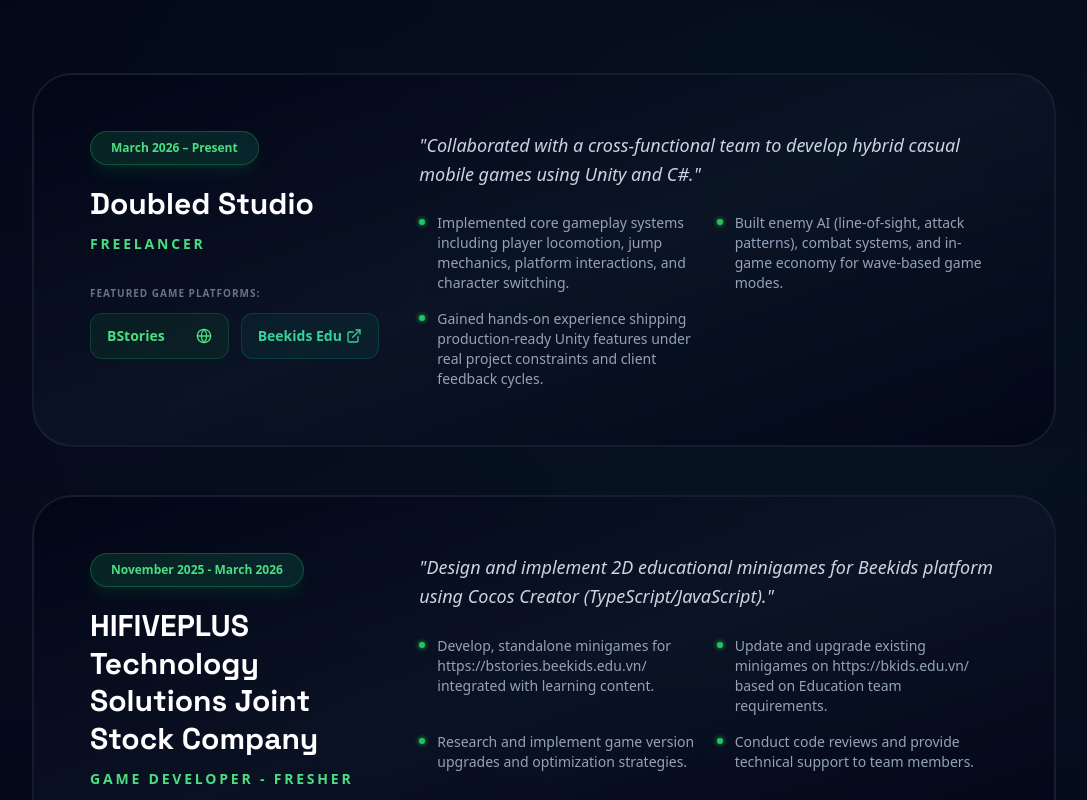
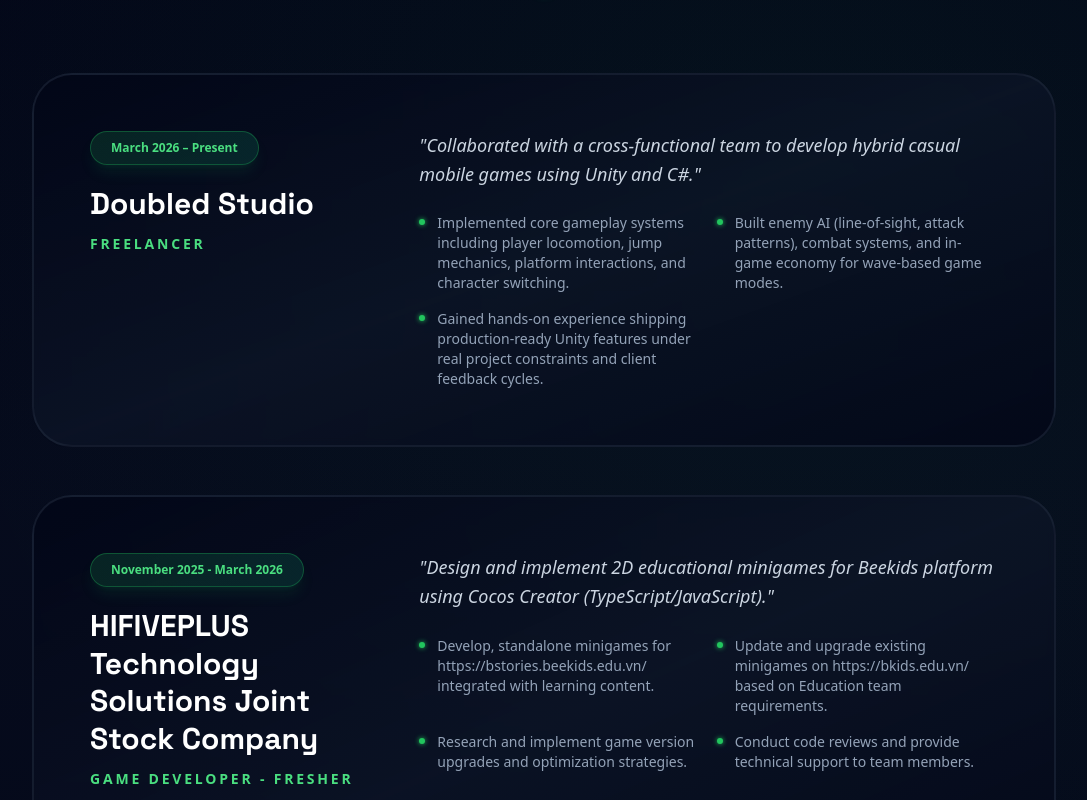
Before and after one commit to trandangtin2003/TranDangTin_Portfolio, a React (Vite) app: page / in a window 1280 px wide. Shown: the part 4260-5060 px from the top of the page, without its empty margins (96-1183 px from the left). Built offline with nearby package versions, Linux system fonts and the light colour scheme.

Commit message:
update 2

```diff
--- a/components/App.tsx
+++ b/components/App.tsx
@@ -319,7 +319,7 @@
                     <h3 className="heading-font text-3xl font-black text-white mb-3 leading-tight">{exp.company}</h3>
                     <p className="text-green-400 font-bold text-sm uppercase tracking-[0.2em] mb-2">{exp.role}</p>
 
-                    {idx === 0 && (
+                    {idx === 1 && (
                       <div className="mt-8">
                         <p className="text-slate-500 text-[10px] font-bold uppercase tracking-widest mb-3">Featured Game Platforms:</p>
                         <div className="grid grid-cols-2 gap-3">
```
